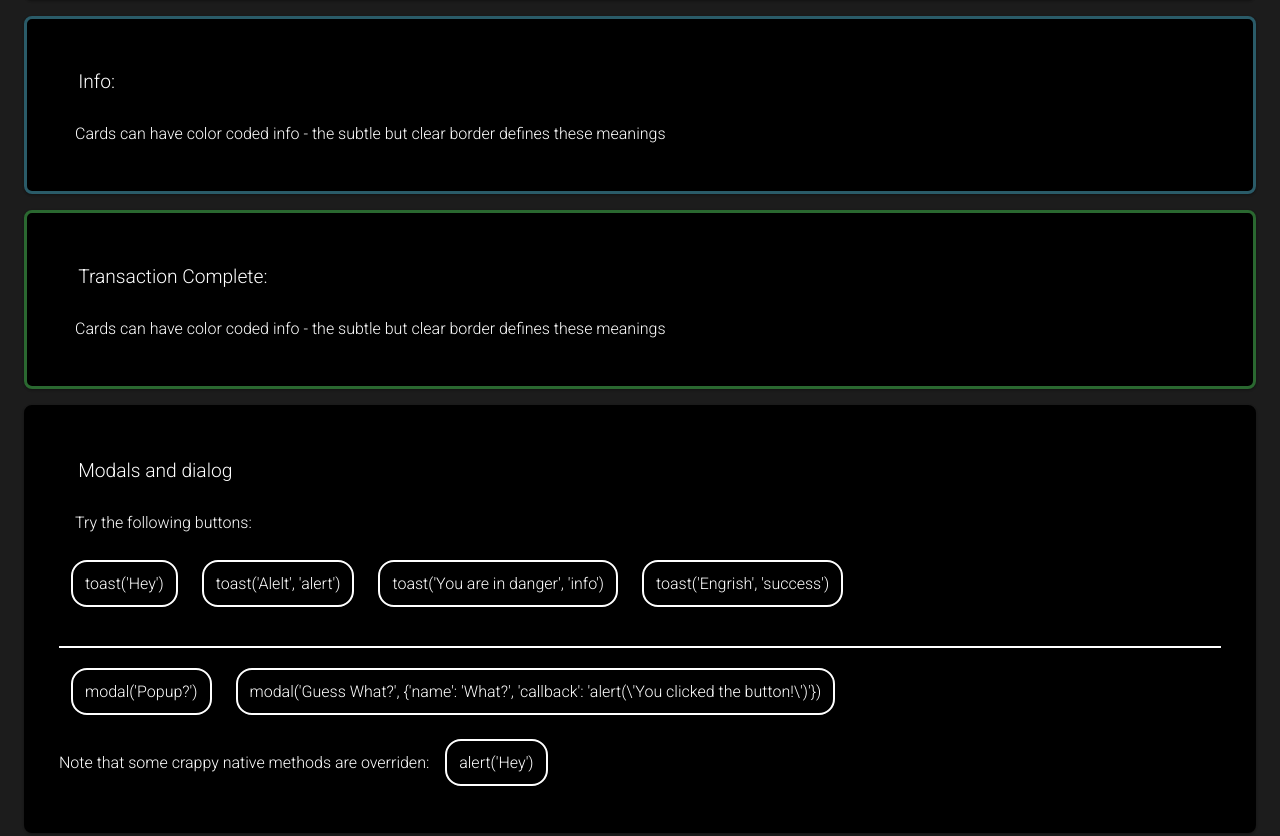
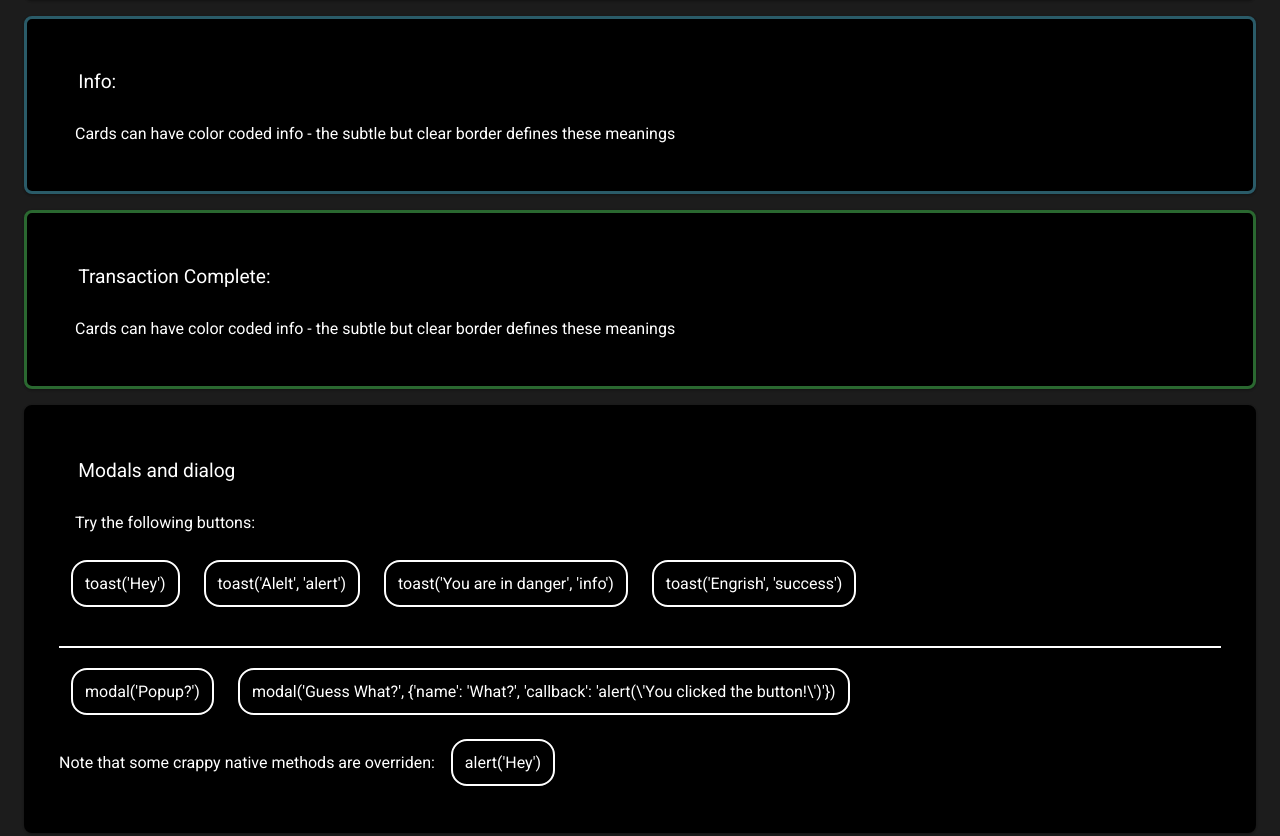
Before and after one commit to dgramop/MatDark, a plain HTML site: page index.htm in a window 1280 px wide. Shown: the part 991-1827 px from the top of the page. Drawn offline with Linux system fonts and the light colour scheme.

Commit message:
Update index.htm

```diff
--- a/index.htm
+++ b/index.htm
@@ -5,7 +5,7 @@
   <link rel="stylesheet" type="text/css" href="matdark.css">
   <script src="matdark.js"></script>
   <meta name="viewport" content="width=device-width, initial-scale=1">
-  <link href="https://fonts.googleapis.com/css?family=Roboto:300" rel="stylesheet">
+  <link href="https://fonts.googleapis.com/css?family=Roboto" rel="stylesheet">
 </head>
 <body class="dark-body">
   <header>
```
